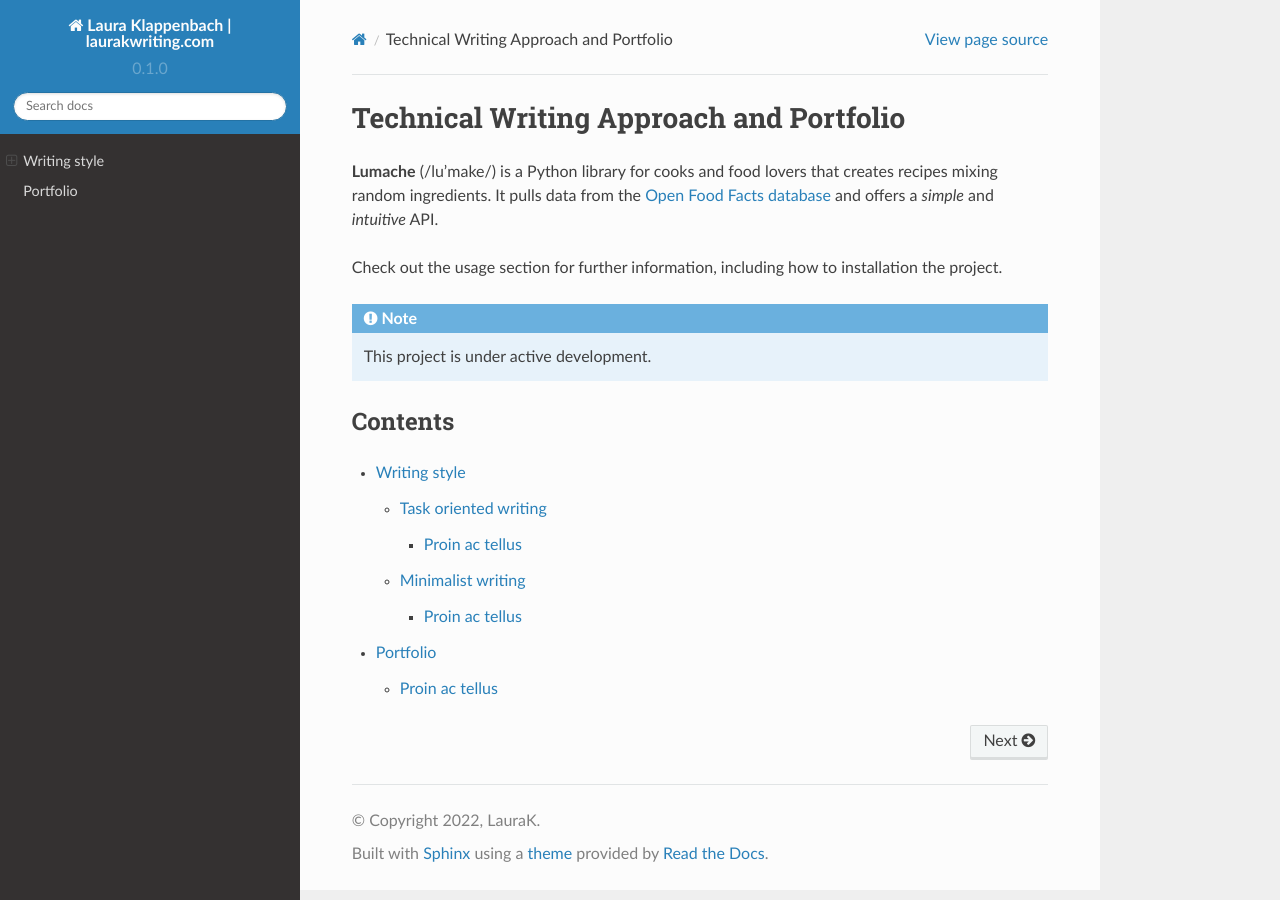
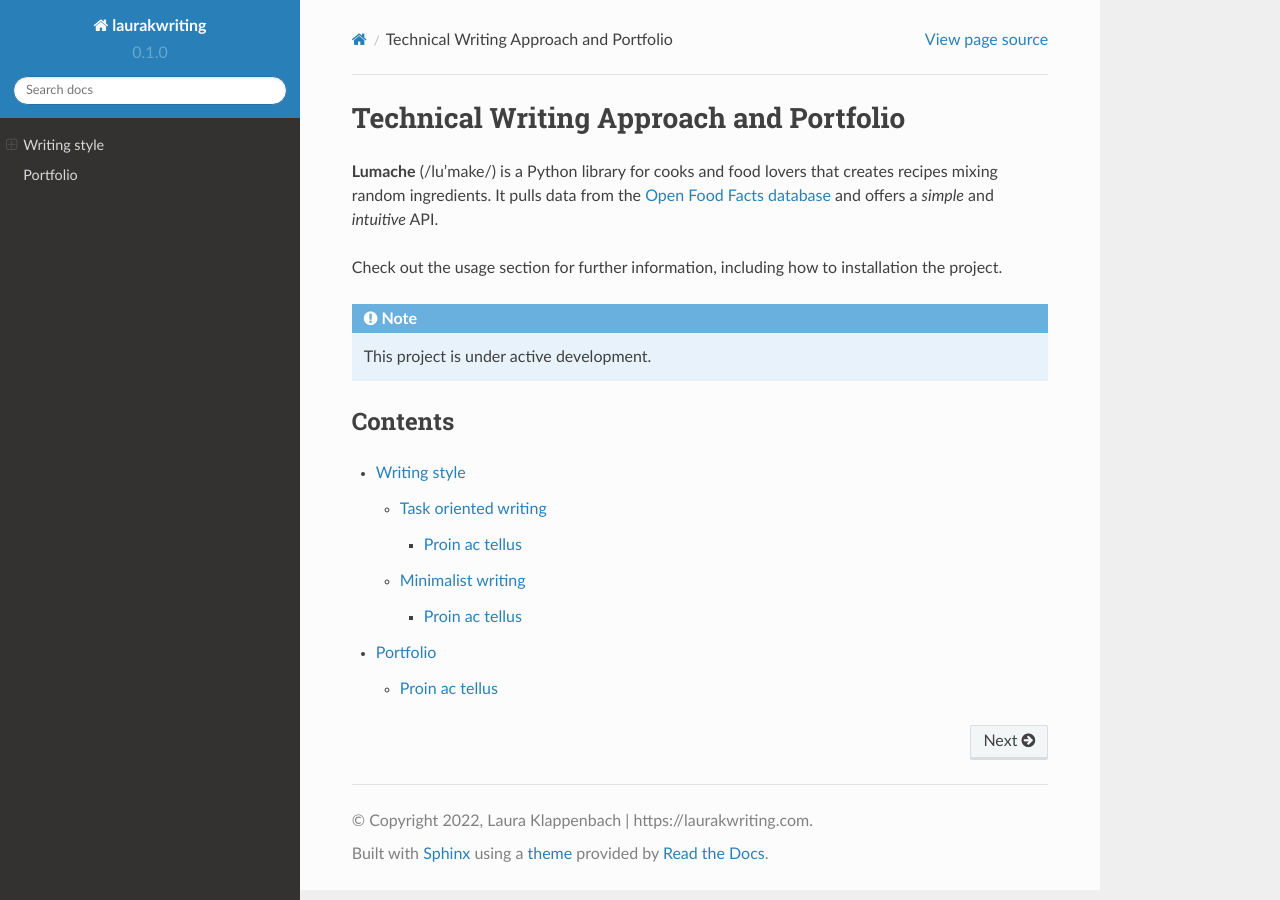
Before and after one commit to laurakwriting/rtd-laurakwriting, a Sphinx documentation site: the page built from docs/source/index.rst, in a window 1280 px wide. Built offline with Sphinx 7.4.7 and the Read the Docs theme 2.0.0, drawn with Linux system fonts in a browser that asks for light colours.

Commit message:
Update conf.py

```diff
--- a/docs/source/conf.py
+++ b/docs/source/conf.py
@@ -2,8 +2,8 @@
 
 # -- Project information
 
-project = 'Laura Klappenbach | laurakwriting.com'
-copyright = '2022, LauraK'
+project = 'laurakwriting'
+copyright = '2022, Laura Klappenbach | https://laurakwriting.com'
 author = 'LauraK'
 
 release = '0.1'
```
